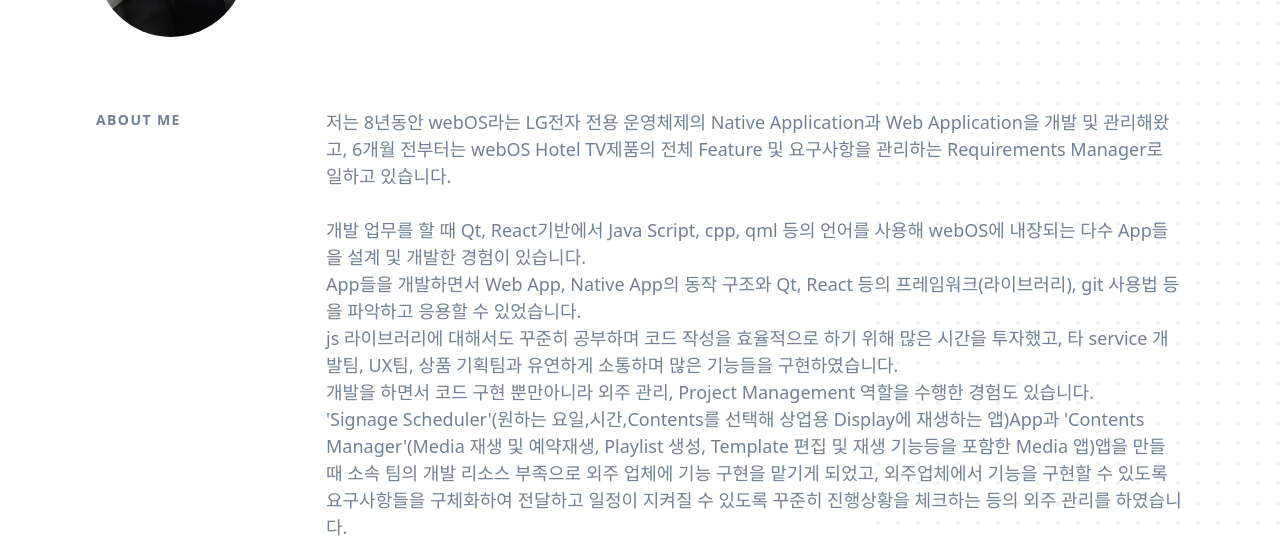
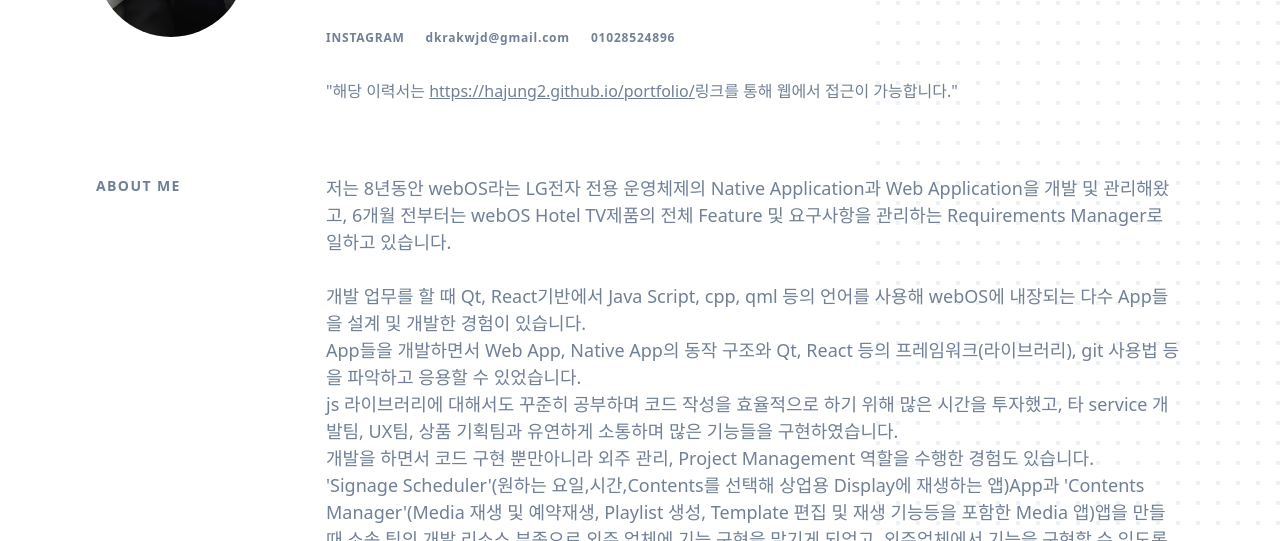
Before and after one commit to hajung2/portfolio, a plain HTML site: page index.html in a window 1280 px wide. Shown: the part 259-800 px from the top of the page. Drawn offline with Linux system fonts and the light colour scheme.

Commit message:
remove_privacy_revert

```diff
--- a/index.html
+++ b/index.html
@@ -57,9 +57,16 @@
 							A javascript developer specialized on front-end and Requirements Management Engineer of Commercial TV who good at working together. <br>
               				LG전자에서 상업용 Display(Signage, Hotel TV)의 front-end를 개발하였고, 현재는 상업용 Display 제품에 대한 요구사항 관리 직무를 맡고 있는 Engineer입니다.
 						</p>
-
+						<ul class="mt-6 tracking-wider">
+							<li class="inline list-none pr-4"><a class="inline-block py-2 font-semibold text-xs text-gray-600 hover:text-black" href="https://www.instagram.com/hajung0619/">INSTAGRAM</a></li>
+							<li class="inline list-none pr-4"><span class="inline-block py-2 font-semibold text-xs text-gray-600 hover:text-black">dkrakwjd@gmail.com</span></li>
+							<li class="inline-block py-2 font-semibold text-xs text-gray-600 hover:text-black">01028524896</li>
+						</ul>
             <br>
-            		</div>
+            <p class="text-gray-600">
+							"해당 이력서는 <a style="text-decoration:underline" href="https://hajung2.github.io/portfolio/"> https://hajung2.github.io/portfolio/</a>링크를 통해 웹에서 접근이 가능합니다."
+						</p>
+					</div>
 				</div>
 				<div class="block pt-12 md:flex">
 					<div class="pb-6 md:w-full md:max-w-150 md:p-0">
```
